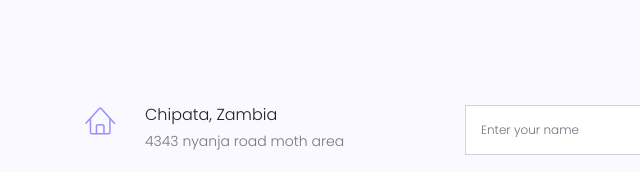
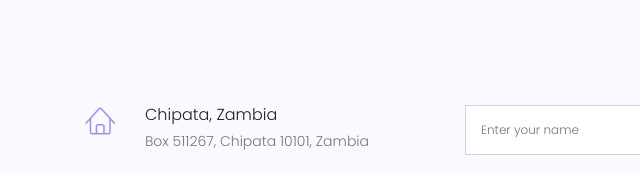
Before and after one commit to Christopher-Chilengwe/NOKAMU-WEBSITE, a plain HTML site: page contact.html in a window 1280 px wide. Shown: the part 880-1052 px from the top of the page, 0-640 px from the left. Drawn offline with nearby package versions, Linux system fonts and the light colour scheme; some packages are replaced by stand-ins of ours.

Commit message:
Update contact.html

```diff
--- a/contact.html
+++ b/contact.html
@@ -104,7 +104,7 @@
 								<div class="contact-details">
 									<h5>Chipata, Zambia</h5>
 									<p>
-										4343 nyanja road moth area
+										Box 511267, Chipata 10101, Zambia
 									</p>
 								</div>
 							</div>
```
